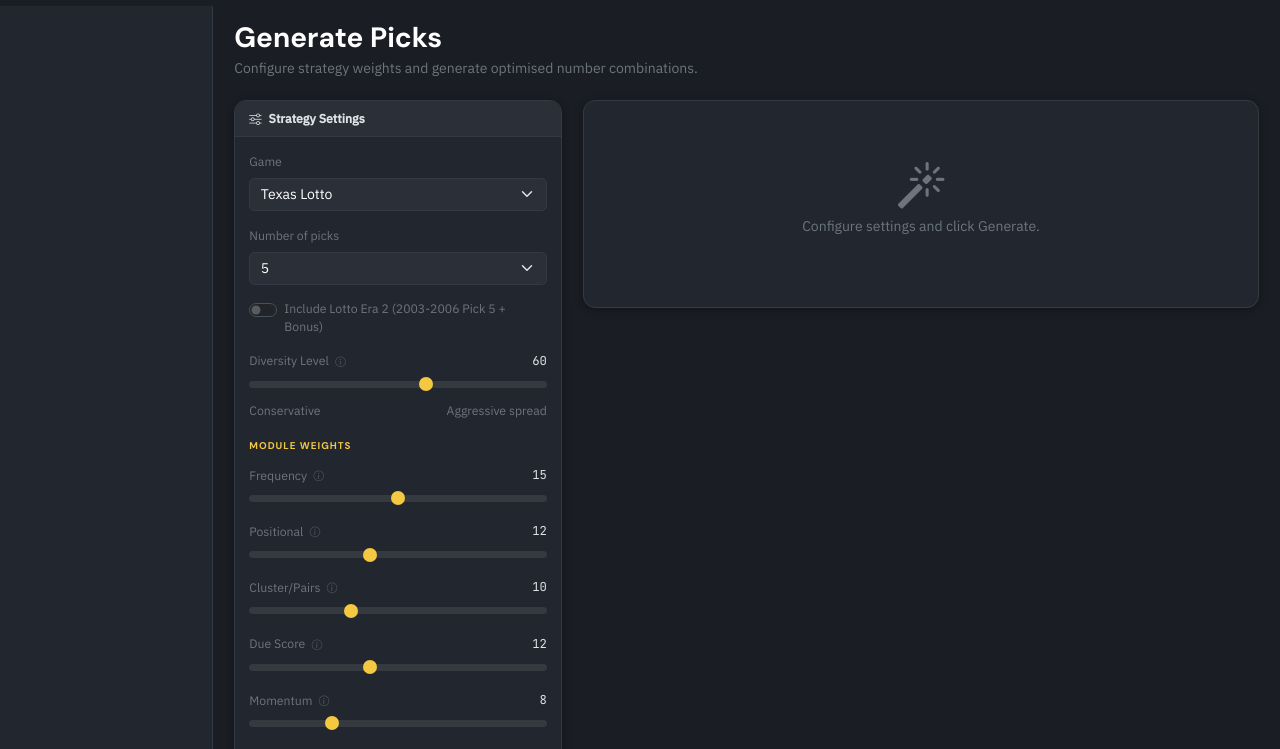
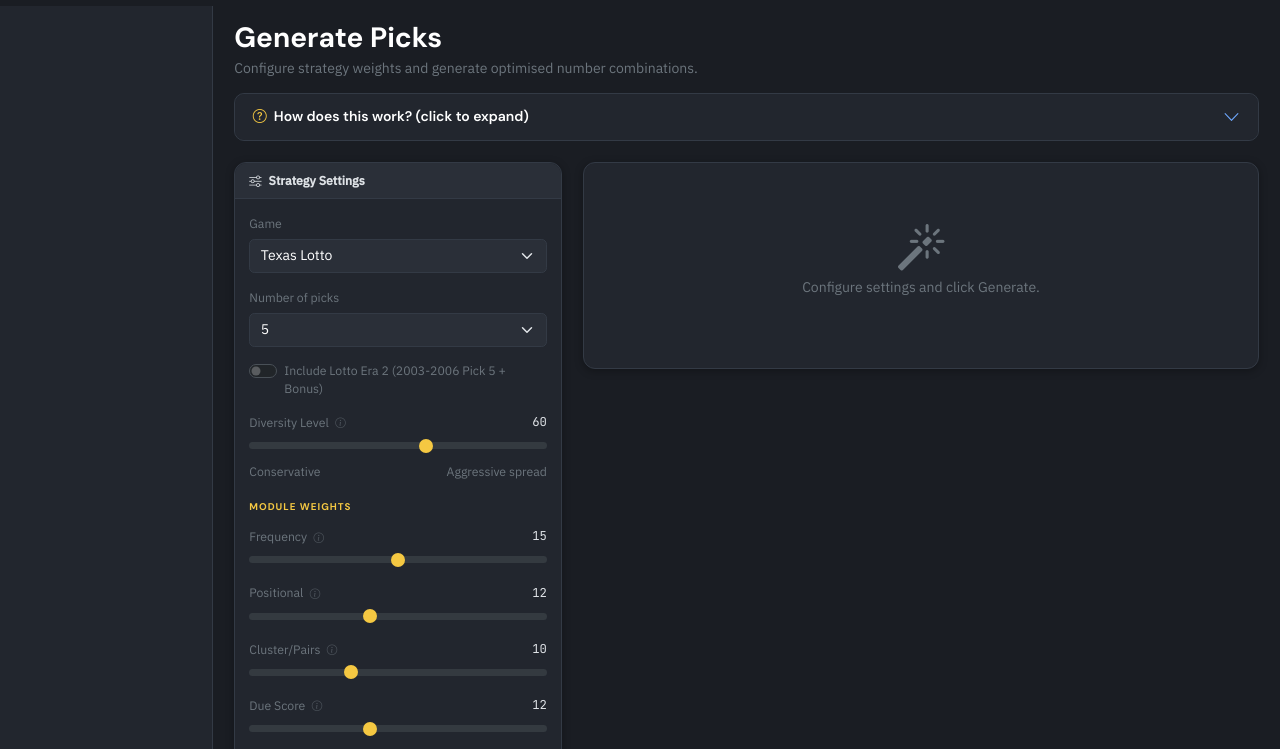
Before and after one commit to TW168/lottoedge-v1, a Python web app: template app/templates/picks.html in a window 1280 px wide. Shown: the part 50-799 px from the top of the page. Run offline with Jinja, Linux system fonts and the light colour scheme; the template is opened without the code that fills it, so the values that code supplies are empty.

Commit message:
feat: add How it works help panel to Generate Picks page

```diff
--- a/app/templates/picks.html
+++ b/app/templates/picks.html
@@ -4,7 +4,55 @@
 {% block content %}
 <div class="p-4">
     <h2 class="fw-bold mb-1" style="font-family: 'DM Sans', sans-serif;">Generate Picks</h2>
-    <p class="text-secondary mb-4">Configure strategy weights and generate optimised number combinations.</p>
+    <p class="text-secondary mb-3">Configure strategy weights and generate optimised number combinations.</p>
+
+    <!-- How it works accordion -->
+    <div class="accordion mb-4" id="howItWorksAccordion">
+        <div class="accordion-item" style="background:var(--bg-secondary);border:1px solid var(--border-subtle);border-radius:10px;">
+            <h2 class="accordion-header">
+                <button class="accordion-button collapsed fw-semibold" type="button"
+                    data-bs-toggle="collapse" data-bs-target="#howItWorksBody"
+                    style="background:var(--bg-secondary);color:var(--text-primary);border-radius:10px;box-shadow:none;">
+                    <i class="bi bi-question-circle me-2" style="color:var(--accent-gold)"></i>
+                    How does this work? (click to expand)
+                </button>
+            </h2>
+            <div id="howItWorksBody" class="accordion-collapse collapse">
+                <div class="accordion-body" style="color:var(--text-secondary);font-size:0.9rem;">
+                    <div class="row g-4">
+                        <div class="col-md-6">
+                            <h6 class="fw-bold mb-2" style="color:var(--accent-gold)">Settings</h6>
+                            <ul class="list-unstyled mb-0">
+                                <li class="mb-2"><strong style="color:var(--text-primary)">Game</strong> — Which lottery to generate tickets for.</li>
+                                <li class="mb-2"><strong style="color:var(--text-primary)">Number of picks</strong> — How many different ticket combinations to generate.</li>
+                                <li class="mb-2"><strong style="color:var(--text-primary)">Include historical eras</strong> — Texas Lotto had a different format 2003–2006 (Pick 5 + Bonus instead of Pick 6). Off by default because mixing formats skews results.</li>
+                                <li class="mb-2"><strong style="color:var(--text-primary)">Diversity Level</strong> — Low = picks share many numbers (safer, concentrated). High = picks spread across the full number pool (wider coverage).</li>
+                            </ul>
+                        </div>
+                        <div class="col-md-6">
+                            <h6 class="fw-bold mb-2" style="color:var(--accent-gold)">Module Weights — what each one scores</h6>
+                            <ul class="list-unstyled mb-0">
+                                <li class="mb-1"><strong style="color:var(--text-primary)">Frequency</strong> — How often a number appeared in the last 30 draws.</li>
+                                <li class="mb-1"><strong style="color:var(--text-primary)">Positional</strong> — Whether a number tends to land in a specific sorted position.</li>
+                                <li class="mb-1"><strong style="color:var(--text-primary)">Cluster/Pairs</strong> — Numbers that frequently appear together with other strong candidates.</li>
+                                <li class="mb-1"><strong style="color:var(--text-primary)">Due Score</strong> — Numbers that haven't been drawn for longer than their usual gap (overdue).</li>
+                                <li class="mb-1"><strong style="color:var(--text-primary)">Momentum</strong> — Numbers whose recent frequency is rising vs. their long-term average.</li>
+                                <li class="mb-1"><strong style="color:var(--text-primary)">Short-term Heat</strong> — Numbers drawn in just the last 10 draws.</li>
+                                <li class="mb-1"><strong style="color:var(--text-primary)">Group Balance</strong> — Rewards picks that spread across number decades (1–9, 10–19 …). Most winners span 4–5 groups.</li>
+                                <li class="mb-1"><strong style="color:var(--text-primary)">ML/LSTM &amp; Ensemble ML</strong> — Machine learning models (Random Forest + Gradient Boosting) trained on historical draw features.</li>
+                                <li class="mb-1"><strong style="color:var(--text-primary)">Monte Carlo</strong> — Simulates 50,000 draws weighted by history; numbers that appear most often get a higher score.</li>
+                                <li class="mb-1"><strong style="color:var(--text-primary)">Coverage</strong> — Favours numbers that increase unique pair coverage across your full set of tickets.</li>
+                            </ul>
+                        </div>
+                    </div>
+                    <div class="mt-3 p-2 rounded" style="background:var(--bg-tertiary);font-size:0.82rem;">
+                        <i class="bi bi-info-circle me-1" style="color:var(--accent-blue)"></i>
+                        Every number is scored 0–100 by blending all 11 signals using your weights. The generator then picks combinations that pass statistical filters: correct odd/even balance, high/low balance, sum within the 70% historical range, and good group distribution.
+                    </div>
+                </div>
+            </div>
+        </div>
+    </div>
 
     <div class="row g-4">
         <!-- Controls -->
```
